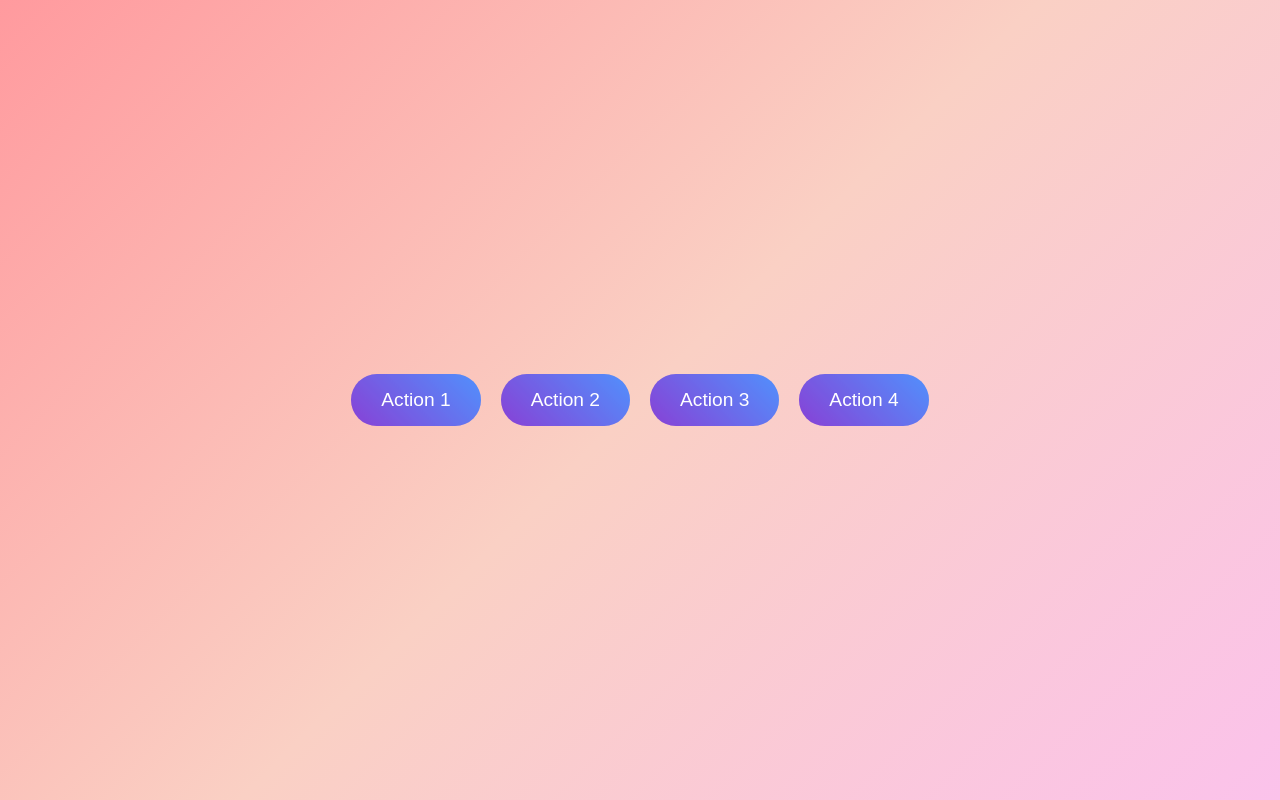
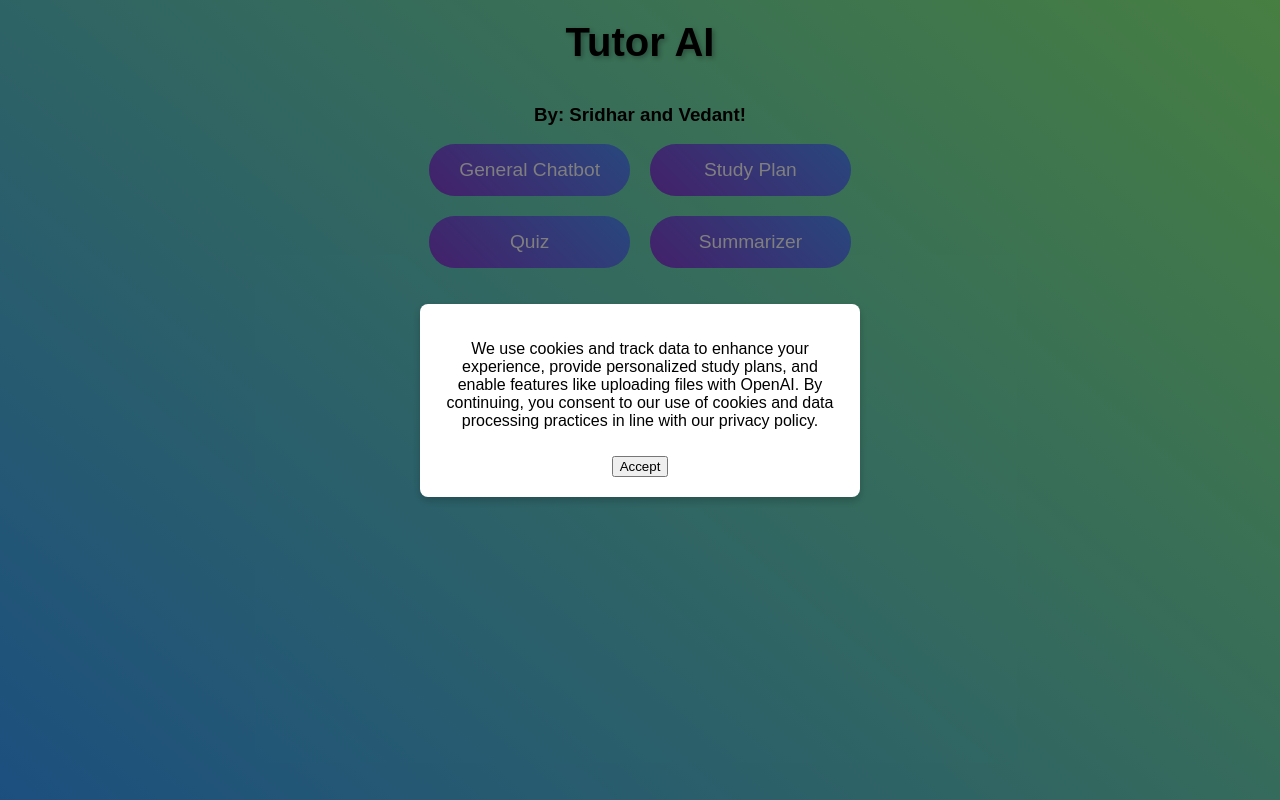
Before and after one commit to sridhars650/Team-Full-Steam---AI-Challenge, a Flask app: page / in a window 1280 px wide. Run offline with Flask 3, Linux system fonts and the light colour scheme.

Commit message:
somewhat finished the buttons

```diff
--- a/server.py
+++ b/server.py
@@ -325,7 +325,7 @@ def tutor_ai():
 def how_it_works():
     return render_template('how-it-works.html')
 
-@app.route('/generate-plan', methods=['GET', "POST"])
+@app.route('/study-plan', methods=['GET', "POST"])
 def generate_plan():
     if request.method == "POST":
         if 'file' not in request.files:
@@ -340,9 +340,9 @@ def generate_plan():
         result = generate_plan.invoke({'question' : prompt_data})
         result['result'] = markdown.markdown(result['result'])
         print(result)
-        return render_template("generate-plan.html", result=result)
+        return render_template("study-plan.html", result=result)
 
-    return render_template("generate-plan.html")
+    return render_template("study-plan.html")
 
 
 if __name__ == "__main__":
@@ -350,5 +350,6 @@ if __name__ == "__main__":
     #serve(app, host="0.0.0.0", port=8081)
     # above code is for SERVER
     #below code right now is to debug
-    app.run(port=8080)
     print("Server is running...")
+    app.run(port=8081,debug=True)
+    print("Stopping Server...")
--- a/templates/index.html
+++ b/templates/index.html
@@ -3,7 +3,7 @@
 <head>
   <meta charset="UTF-8">
   <meta name="viewport" content="width=device-width, initial-scale=1.0">
-  <title>Flask App Interface</title>
+  <title>Tutor AI</title>
   <style>
     /* General Styles */
     body {
@@ -11,10 +11,10 @@
       padding: 0;
       font-family: 'Arial', sans-serif;
       display: flex;
-      justify-content: center;
+      flex-direction: column;
       align-items: center;
       height: 100vh;
-      background: linear-gradient(135deg, #ff9a9e, #fad0c4, #fbc2eb);
+      background: linear-gradient(220.55deg, #8FFF85 0%, #39A0FF 100%);
       animation: backgroundAnimation 8s infinite alternate;
     }
 
@@ -24,11 +24,20 @@
       100% { background-position: 100% 50%; }
     }
 
+    /* Title Style */
+    h1 {
+      margin: 20px 0;
+      font-size: 2.5rem;
+      color: #000000;
+      text-shadow: 2px 2px 5px rgba(0, 0, 0, 0.3);
+    }
+
     /* Button Container */
     .button-container {
-      display: flex;
-      flex-wrap: wrap;
+      display: grid;
+      grid-template-columns: repeat(2, 1fr);
       gap: 20px;
+      max-width: 600px;
     }
 
     /* Button Styles */
@@ -43,6 +52,7 @@
       transition: transform 0.3s ease, box-shadow 0.3s ease;
       position: relative;
       overflow: hidden;
+      text-align: center;
     }
 
     .animated-button::before {
@@ -66,7 +76,6 @@
       left: 100%;
     }
 
-    /* Button Text */
     .animated-button span {
       position: relative;
       z-index: 2;
@@ -75,14 +84,53 @@
     .animated-button:focus {
       outline: none;
     }
+
+    /* Popup Styles */
+    .popup {
+      position: fixed;
+      top: 0;
+      left: 0;
+      width: 100%;
+      height: 100%;
+      background-color: rgba(0, 0, 0, 0.5);
+      display: flex;
+      justify-content: center;
+      align-items: center;
+      z-index: 1000;
+    }
+
+    .popup-content {
+      background-color: #fff;
+      padding: 20px;
+      border-radius: 8px;
+      text-align: center;
+      box-shadow: 0 4px 8px rgba(0, 0, 0, 0.2);
+      max-width: 400px;
+    }
+
+    .popup-content button {
+      margin-top: 10px;
+    }
+
   </style>
 </head>
 <body>
+
+  <h1>Tutor AI</h1>
+  <h3>By: Sridhar and Vedant!</h3>
+
+  <div class="popup" id="popup">
+    <div class="popup-content">
+      <p>We use cookies and track data to enhance your experience, provide personalized study plans, and enable features like uploading files with OpenAI. By continuing, you consent to our use of cookies and data processing practices in line with our privacy policy.</p>
+      <button onclick="closePopup()">Accept</button>
+    </div>
+  </div>
+
   <div class="button-container">
-    <button class="animated-button" onclick="navigateTo('/action1')"><span>Action 1</span></button>
-    <button class="animated-button" onclick="navigateTo('/action2')"><span>Action 2</span></button>
-    <button class="animated-button" onclick="navigateTo('/action3')"><span>Action 3</span></button>
-    <button class="animated-button" onclick="navigateTo('/action4')"><span>Action 4</span></button>
+    <button class="animated-button" onclick="navigateTo('/tutor-ai')"><span>General Chatbot</span></button>
+    <button class="animated-button" onclick="navigateTo('/study-plan')"><span>Study Plan</span></button>
+    <button class="animated-button" onclick="navigateTo('/quiz')"><span>Quiz</span></button>
+    <button class="animated-button" onclick="navigateTo('/summarizer')"><span>Summarizer</span></button>
   </div>
 
   <script>
@@ -90,6 +138,27 @@
     function navigateTo(route) {
       window.location.href = route;
     }
+
+    document.addEventListener('DOMContentLoaded', () => {
+      const popup = document.getElementById('popup');
+
+      // Check if the user has already accepted cookies
+      const cookiesAccepted = localStorage.getItem('cookiesAccepted');
+      const urlParams = new URLSearchParams(window.location.search);
+      const submitted = urlParams.get('submitted');
+
+      if (cookiesAccepted === 'true') {
+        popup.style.display = 'none'; // Hide popup if accepted
+      } else if (submitted !== 'true') {
+        popup.style.display = 'flex'; // Show popup only if not submitted
+      }
+
+      // Function to close the popup and store acceptance
+      window.closePopup = function() {
+        popup.style.display = 'none';
+        localStorage.setItem('cookiesAccepted', 'true');
+      };
+    });
   </script>
 </body>
 </html>
```
Also changed, not shown: templates/quiz.html (added), templates/study-plan.html (renamed from templates/generate-plan.html), templates/summarizer.html (added), 1 other file.
